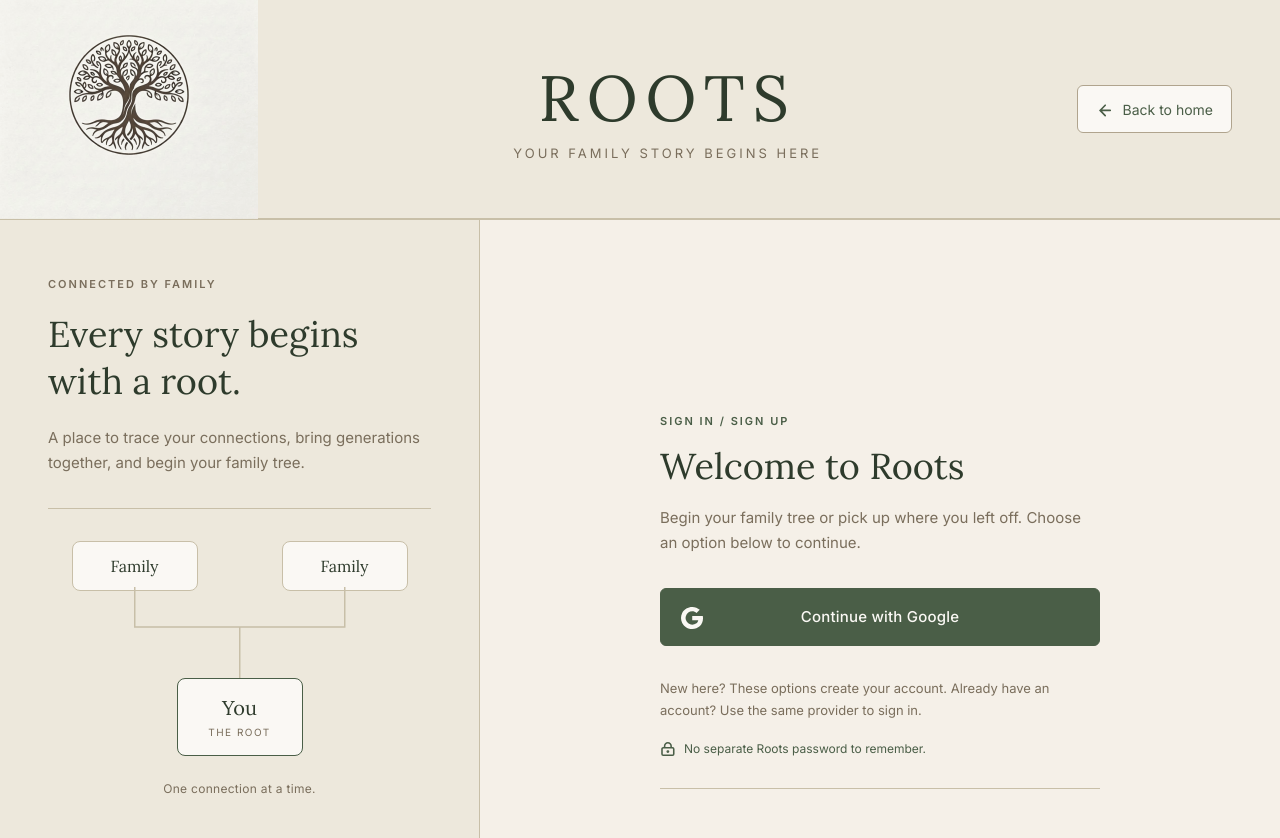
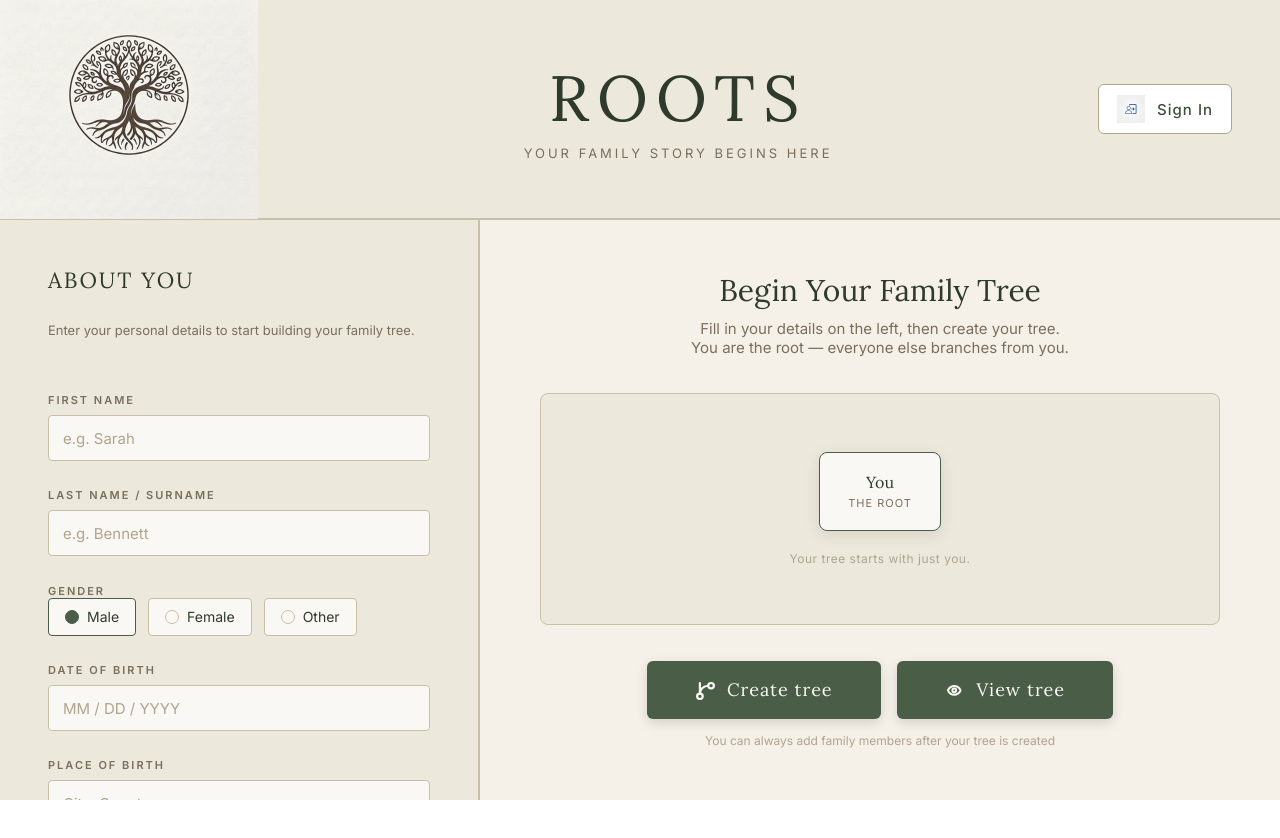
Before and after one commit to asingh20-tech/roots-web-app, a React (Vite) app in the folder frontend/: page / in a window 1280 px wide. Shown: the top 838 px of the page. After the commit the page ends 800 px from the top, so only its background shows below. Built offline with nearby package versions, Linux system fonts and the light colour scheme.

Commit message:
Connected the homepage and fixed layout

```diff
--- a/frontend/src/index.tsx
+++ b/frontend/src/index.tsx
@@ -1,6 +1,7 @@
 import { StrictMode } from "react";
 import { createRoot } from "react-dom/client";
 import { RootsSignIn } from "./screens/RootsSignIn";
+import { RootsHome } from "./screens/Wireframe/RootsHome";
 import { BrowserRouter, Routes, Route } from 'react-router-dom';
 
 const app = document.getElementById("app");
@@ -10,7 +11,8 @@ if (app) {
     <StrictMode>
       <BrowserRouter>
         <Routes>
-          <Route path="/" element={<RootsSignIn />} />
+          <Route path="/" element={<RootsHome />} />
+          <Route path="/sign-in" element={<RootsSignIn />} />
         </Routes>
       </BrowserRouter>
     </StrictMode>,
--- /dev/null
+++ b/frontend/src/screens/Wireframe/RootsHome.tsx
@@ -0,0 +1,15 @@
+import { FamilyTreeBuilderSection } from "./sections/FamilyTreeBuilderSection/FamilyTreeBuilderSection";
+// import { FooterSection } from "./sections/FooterSection/FooterSection";
+import { HeaderSection } from "./sections/HeaderSection/HeaderSection";
+
+export const RootsHome = () => {
+  return (
+    <main
+    className="flex h-screen w-full flex-col items-stretch overflow-hidden bg-[#f5f0e8] text-[#24302b]"
+    >
+      <HeaderSection />
+      <FamilyTreeBuilderSection />
+      {/* <FooterSection /> */}
+    </main>
+  );
+};
--- a/frontend/src/screens/Wireframe/sections/FamilyTreeBuilderSection/FamilyTreeBuilderSection.tsx
+++ b/frontend/src/screens/Wireframe/sections/FamilyTreeBuilderSection/FamilyTreeBuilderSection.tsx
@@ -19,10 +19,10 @@ export const FamilyTreeBuilderSection = (): JSX.Element => {
   };
 
   return (
-    <main className="flex w-[1440px] h-[804px] items-start absolute top-[220px] left-0">
+    <main className="flex min-h-0 w-full flex-1 items-stretch">
       <section
         aria-labelledby="about-you-heading"
-        className="flex flex-col w-[480px] h-[804px] items-start gap-7 p-12 relative bg-[#ede8dc] border-r-2 [border-right-style:solid] border-[#c8bfa8]"
+        className="flex flex-col h-full w-[480px] shrink-0 items-start gap-7 p-12 relative bg-[#ede8dc] border-r-2 [border-right-style:solid] border-[#c8bfa8]"
       >
         <h1
           id="about-you-heading"
@@ -158,7 +158,7 @@ export const FamilyTreeBuilderSection = (): JSX.Element => {
           </div>
         </div>
       </section>
-      <section className="flex flex-col h-[804px] items-center gap-9 px-[60px] py-[52px] relative flex-1 grow bg-[#f5f0e8]">
+      <section className="flex flex-col h-full min-w-0 items-center gap-9 px-[60px] py-[52px] relative flex-1 grow bg-[#f5f0e8]">
         <header className="flex flex-col items-center gap-2.5 relative self-stretch w-full flex-[0_0_auto]">
           <h2 className="relative self-stretch mt-[-1.00px] [font-family:'Lora',Helvetica] font-normal text-[#2e3b2c] text-3xl text-center tracking-[0] leading-[normal]">
             Begin Your Family Tree
--- a/frontend/src/screens/Wireframe/sections/HeaderSection/HeaderSection.tsx
+++ b/frontend/src/screens/Wireframe/sections/HeaderSection/HeaderSection.tsx
@@ -3,7 +3,7 @@ import { Link } from "react-router-dom";
 export const HeaderSection = (): JSX.Element => {
   return (
     <header
-      className="absolute top-0 left-0 flex h-[220px] w-[1440px] items-center border-b-2 border-[#c8bfa8] bg-[#ede8dc] pl-0 pr-12 py-0"
+      className="flex h-[220px] w-full shrink-0 items-center border-b-2 border-[#c8bfa8] bg-[#ede8dc] pl-0 pr-12 py-0"
       aria-label="Roots site header"
     >
       <div className="relative h-[220px] w-[258px] bg-[#e8e2d4]">
@@ -23,7 +23,7 @@ export const HeaderSection = (): JSX.Element => {
       </div>
       <Link
         className="relative inline-flex flex-[0_0_auto] items-center gap-3 rounded-md border border-solid border-[#b0a48e] bg-white px-[18px] py-2.5"
-        to="/roots-u183-sign-in-or-sign-up"
+        to="/sign-in"
         aria-label="Sign in or sign up"
       >
         <img
```
